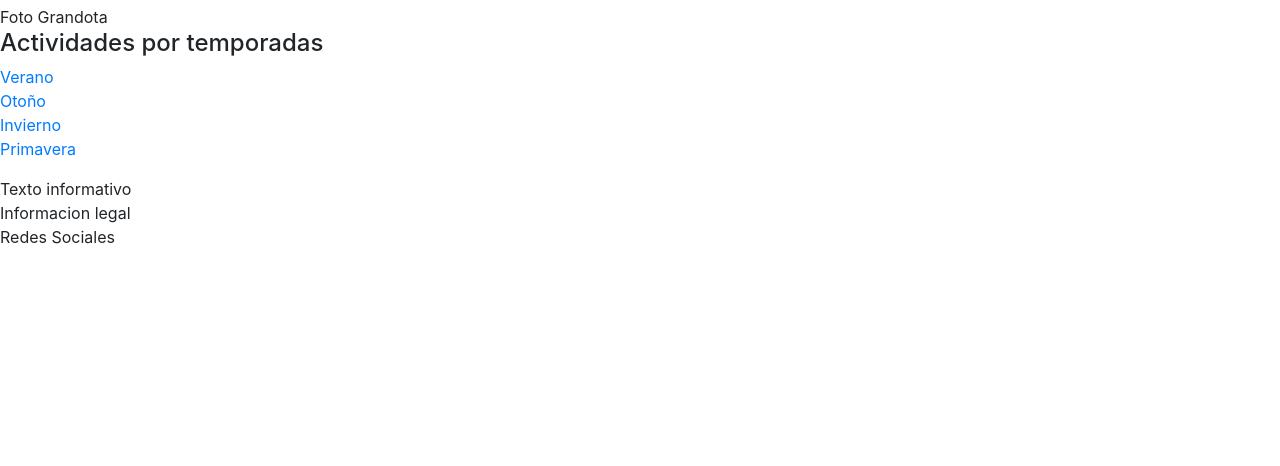
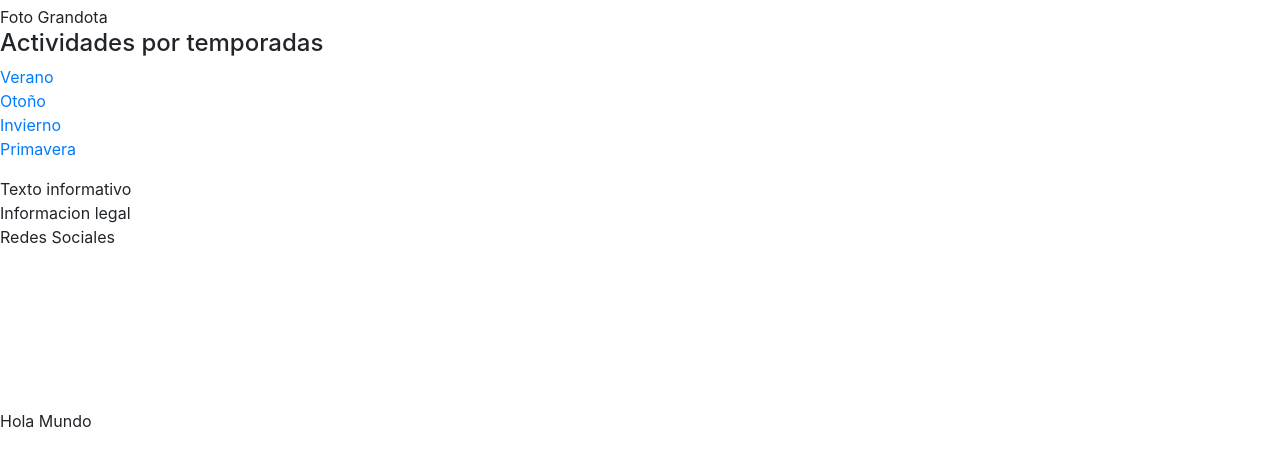
Before and after one commit to DonotHeal/Pagina-SMA-TPO, a plain HTML site: page index.html in a window 1280 px wide. Shown: the part 112-578 px from the top of the page. Drawn offline with nearby package versions, Linux system fonts and the light colour scheme.

Commit message:
Prueba Hola Mundo

```diff
--- a/index.html
+++ b/index.html
@@ -80,11 +80,10 @@
             </ul>
         </section>
     </footer>
+    <span>Hola Mundo</span>
 </body>
 <!--LINK JAVA BOOTSTRAP-->
 <script src="https://code.jquery.com/jquery-3.4.1.slim.min.js" integrity="sha384-J6qa4849blE2+poT4WnyKhv5vZF5SrPo0iEjwBvKU7imGFAV0wwj1yYfoRSJoZ+n" crossorigin="anonymous"></script>
 <script src="https://cdn.jsdelivr.net/npm/popper.js@1.16.0/dist/umd/popper.min.js" integrity="sha384-Q6E9RHvbIyZFJoft+2mJbHaEWldlvI9IOYy5n3zV9zzTtmI3UksdQRVvoxMfooAo" crossorigin="anonymous"></script>
 <script src="https://cdn.jsdelivr.net/npm/bootstrap@4.4.1/dist/js/bootstrap.min.js" integrity="sha384-wfSDF2E50Y2D1uUdj0O3uMBJnjuUD4Ih7YwaYd1iqfktj0Uod8GCExl3Og8ifwB6" crossorigin="anonymous"></script>
 </html>
-
-<!--Preguntar, css 1 o muchos, Tema de proyecto, Funcionamiento de Apis, Necesidad o no de H1, H2 en orden.-->
```
